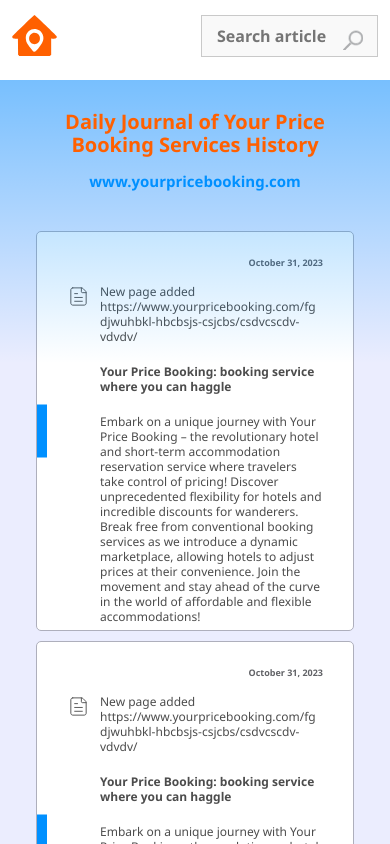
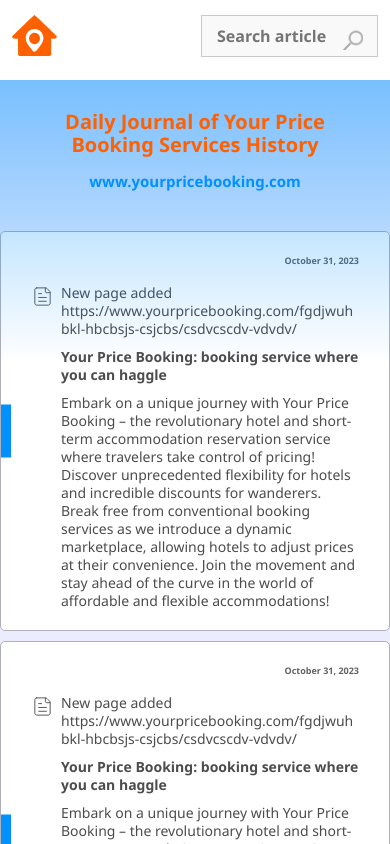
Before and after one commit to YourPriceBooking/The_wandered, a Next.js app in the folder blog_next/: page /history in a window 390 px wide. Shown: the top 844 px of the page. Built offline with nearby package versions, Linux system fonts and the light colour scheme.

Commit message:
fix: change paddings and margins

```diff
--- a/blog_next/src/Components/HistoryArticle/HistoryArticle.module.scss
+++ b/blog_next/src/Components/HistoryArticle/HistoryArticle.module.scss
@@ -26,11 +26,16 @@
     font-size: 14px;
     padding: 25px 38px 40px 68px;
   }
-  @media (max-width: 400px) {
+  @media (max-width: 420px) {
+    max-width: 410px;
+
+    padding: 20px 30px 25px 60px;
+  }
+  @media (max-width: 320px) {
     max-width: 318px;
     font-size: 12px;
     line-height: 15px;
-    padding: 23px 30px 25px 63px;
+    // padding: 23px 30px 25px 63px;
   }
 }
 .icon{
@@ -72,6 +77,9 @@
 .title {
   margin: 20px 0;
   font-weight: 600;
+  @media (max-width: 540px){
+    margin: 10px 0;
+  }
 }
 .line {
   z-index: 22;
```
